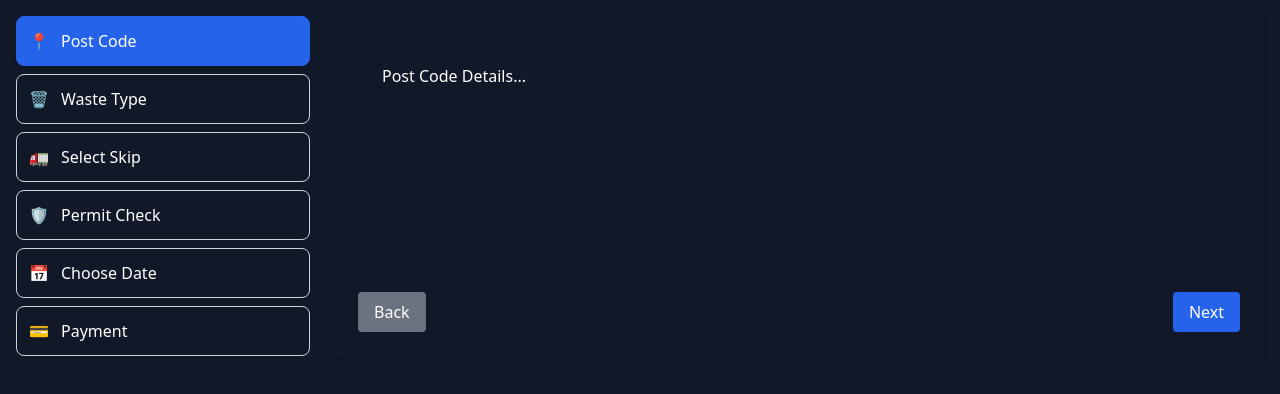
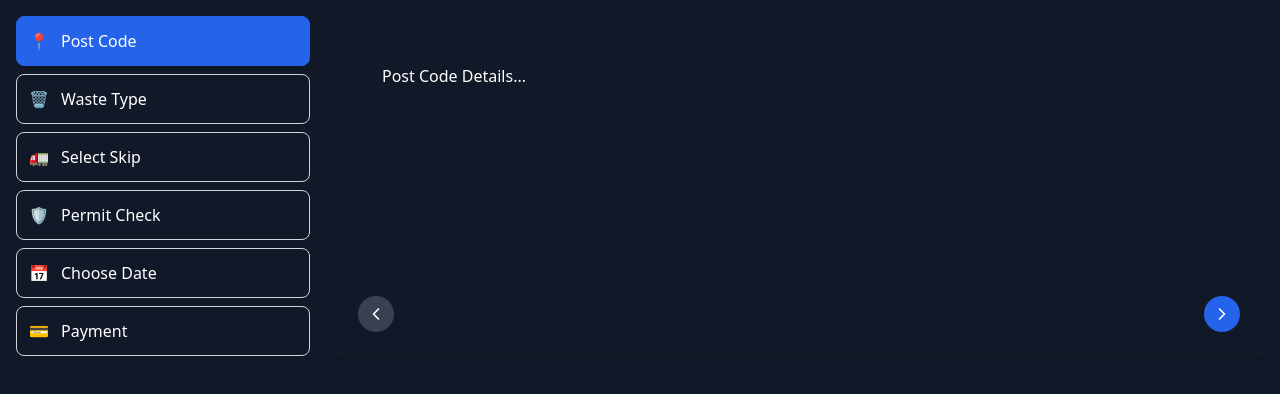
Before and after one commit to kumarawmpapp/waste-manager-5, a React (Vite) app: page / in a window 1280 px wide. Shown: the top 394 px of the page. Built offline with nearby package versions, Linux system fonts and the light colour scheme.

Commit message:
changed buttons

```diff
--- a/src/components/OrderProcessWizard.tsx
+++ b/src/components/OrderProcessWizard.tsx
@@ -3,6 +3,7 @@ import StepperController from "./StepperController";
 import SkipList from "./SkipList";
 import { useFormContext } from "../context/FormContext";
 import DefaultForm from "./DefaultForm";
+import { ChevronLeft, ChevronRight } from "lucide-react";
 
 const steps = [
   { id: 1, title: "Post Code", icon: "📍" },
@@ -67,17 +68,12 @@ export default function OrderProcessWizard() {
       <div className="md:col-span-3 p-6 shadow-md flex flex-col justify-between max-h-[calc(100vh-100px)] overflow-y-auto">
         <div className="flex-1 overflow-y-auto">{renderStepContent()}</div>
         <div className="mt-4 flex justify-between">
-          <button
-            onClick={handleBack}
-            className="px-4 py-2 bg-gray-500 rounded hover:bg-gray-400"
-          >
-            Back
+          <button onClick={handleBack}  className="p-2 rounded-full bg-gray-700 hover:bg-gray-600">
+            <ChevronLeft size={20} />
           </button>
-          <button
-            onClick={handleNext}
-            className="px-4 py-2 bg-blue-600 text-white rounded hover:bg-blue-700"
-          >
-            Next
+
+          <button onClick={handleNext}  className="p-2 rounded-full bg-blue-600 hover:bg-blue-700">
+            <ChevronRight size={20} />
           </button>
         </div>
       </div>
```
